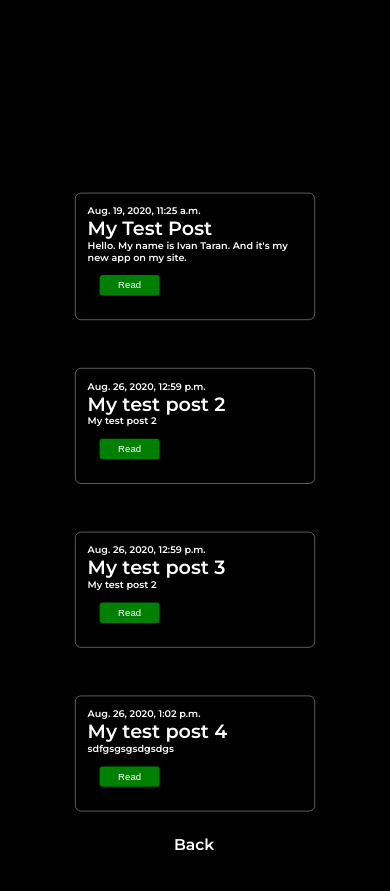
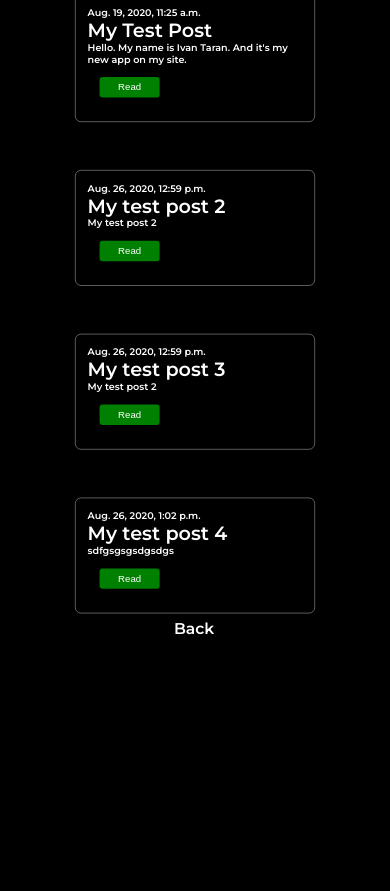
Before and after one commit to HanSolo23/my-website, a Django app: page /blog/ in a window 390 px wide. After the commit the page ends 635 px from the top, so only its background shows below. Run offline with Django 3.2, Linux system fonts and the light colour scheme; data comes from the database, SQL or seed files in the repository.

Commit message:
optimization for different displays

```diff
--- a/static/css/style.css
+++ b/static/css/style.css
@@ -13,7 +13,7 @@ main {
 	display: flex;
 	justify-content: center;
     align-items: center;
-
+    max-height: 750px;
 }
 *,*:before,*:after {
 	padding: 0;
@@ -133,10 +133,16 @@ main {
 	body {
     	transform: scale(0.9);
 	}
+	main {
+		max-height: 700px;
+	}
 }
 @media (max-width: 1400px){
 	body {
     	transform: scale(0.8);
+	}
+	main {
+		max-height: 650px;
 	}
 }
 @media (max-width: 1200px){
@@ -149,6 +155,9 @@ main {
 	body {
     	transform: scale(0.7);
 	}
+	main {
+		max-height: 550px;
+	}
 }
 @media (max-width: 1050px){
 	.header__name {
@@ -159,6 +168,9 @@ main {
 	}
 	body {
     	transform: scale(0.6);
+	}
+	main {
+		max-height: 450px;
 	}
 }
 @media (max-width: 950px){/*верстка бургерного меню*/
@@ -655,7 +667,7 @@ main {
 }
 /*РАЗДЕЛ ПОРТФОЛИО*/
 .body__portfolio {
-	margin: 150px 50px 50px 50px;
+	margin: 200px 50px 50px 50px;
 	display: flex;
 	justify-content: center;
 	align-items: center;
```
